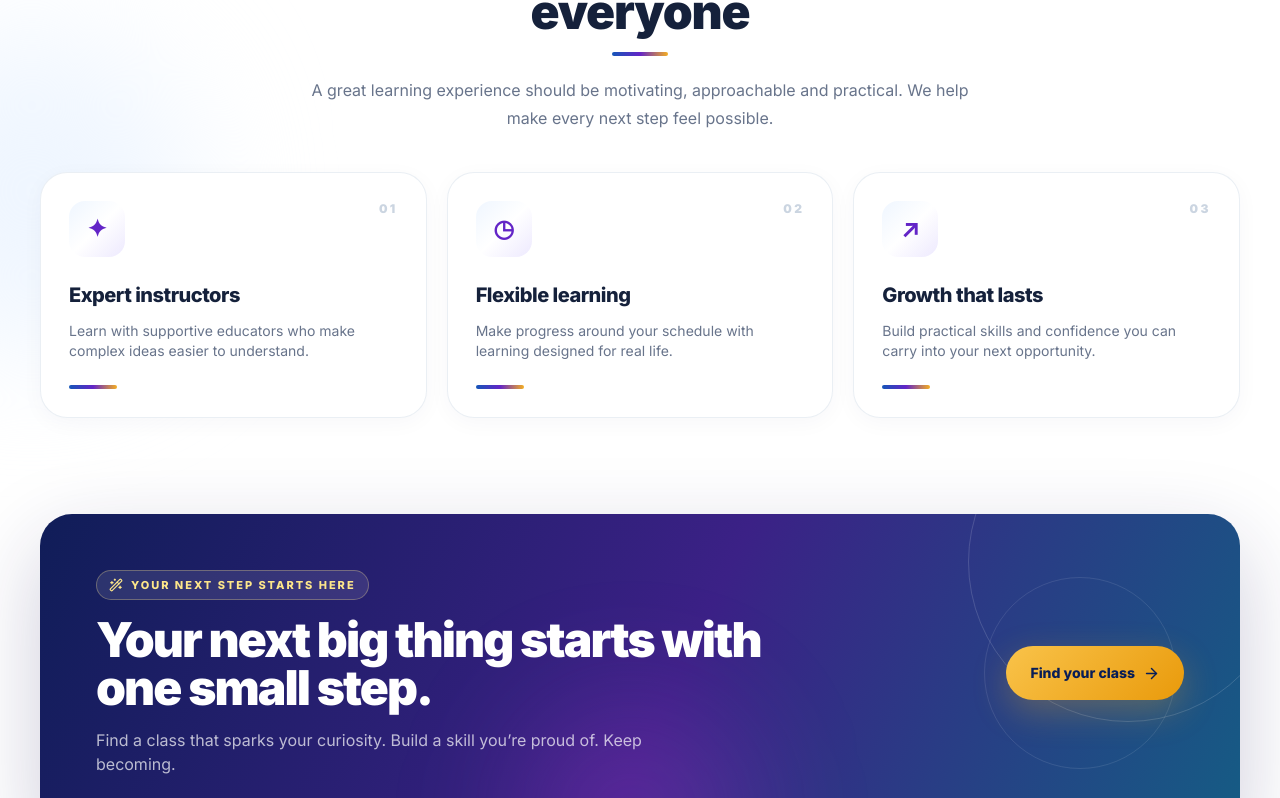
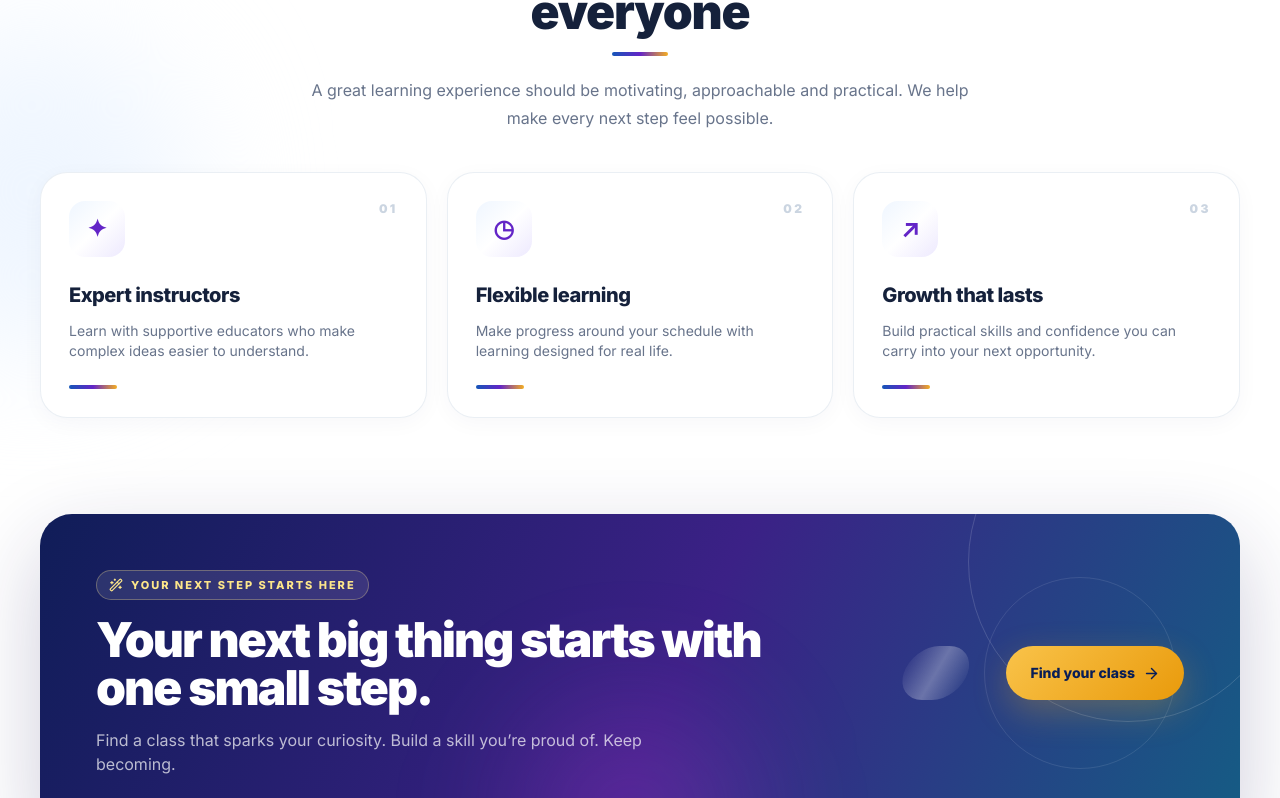
Before and after one commit to chamod-lakshitha/elevora-academy, a Next.js app: page / in a window 1280 px wide. Shown: the part 1995-2793 px from the top of the page. Built offline with nearby package versions, Linux system fonts and the light colour scheme; no server answers.

Commit message:
Add refined interaction polish and reduce motion overhead

```diff
--- a/app/globals.css
+++ b/app/globals.css
@@ -58,7 +58,7 @@ nav a { transition: color .2s ease, background-color .2s ease, border-color .2s
 @keyframes hero-progress-fill { 0%,100% { width:28%; } 50% { width:78%; } }
 @keyframes hero-card-enter { from { opacity:0; transform:translate3d(0,16px,0) scale(.985); } to { opacity:1; transform:translate3d(0,0,0) scale(1); } }
 .hero-entrance { animation:hero-card-enter .8s cubic-bezier(.22,1,.36,1) both; }
-.hero-float { animation:hero-float-gentle 4.6s ease-in-out infinite; will-change:transform; }
+.hero-float { animation:hero-float-gentle 4.6s ease-in-out infinite; }
 .hero-float-slow { animation-duration:4.8s; }
 .hero-float-book { animation-duration:4s; }
 .hero-float-card-one { animation-duration:4.4s; animation-delay:0s; }
@@ -145,3 +145,52 @@ nav a { transition: color .2s ease, background-color .2s ease, border-color .2s
     order: initial;
   }
 }
+
+
+/* Faster, clearer interaction feedback without adding JavaScript work. */
+.button-primary,
+.button-secondary,
+.nav-link,
+.course-card-art,
+input {
+  -webkit-tap-highlight-color: transparent;
+}
+
+.button-primary,
+.button-secondary {
+  position: relative;
+  transform: translateZ(0);
+}
+
+.button-primary::after {
+  content: "";
+  position: absolute;
+  inset: 0;
+  width: 36%;
+  border-radius: inherit;
+  pointer-events: none;
+  background: linear-gradient(105deg, transparent, rgba(255,255,255,.3), transparent);
+  transform: translateX(-160%) skewX(-18deg);
+  transition: transform .55s cubic-bezier(.22,1,.36,1);
+}
+
+.button-primary:hover::after {
+  transform: translateX(360%) skewX(-18deg);
+}
+
+.button-primary:active,
+.button-secondary:active {
+  transform: translateY(0) scale(.985);
+}
+
+.nav-link,
+.course-card-art,
+.course-card-art::after {
+  transition-timing-function: cubic-bezier(.2,.8,.2,1);
+}
+
+@media (prefers-reduced-motion: reduce) {
+  .button-primary::after { display: none; }
+  .button-primary:active,
+  .button-secondary:active { transform: none; }
+}
```
